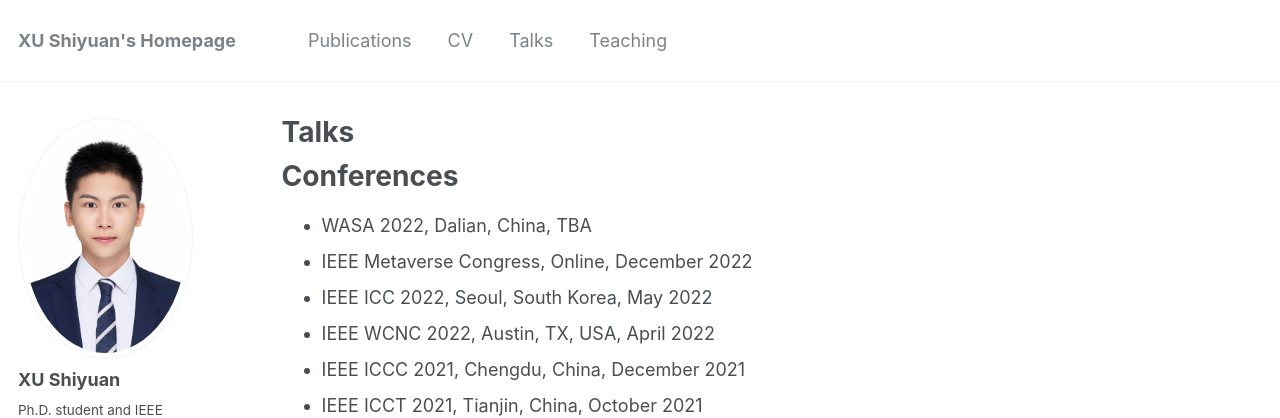
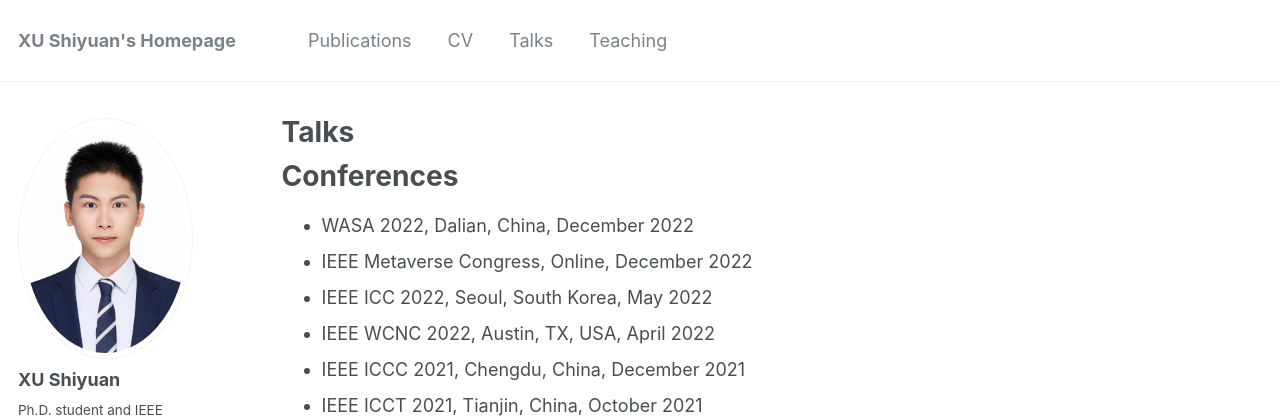
Before and after one commit to shiyuanjack/shiyuanjack.github.io, a Jekyll site: the page built from _pages/talks.md, in a window 1280 px wide. Shown: the top 418 px of the page. Built offline with Jekyll 4.4.1, drawn with Linux system fonts in a browser that asks for light colours; some web fonts are replaced.

Commit message:
Update talks.md

```diff
--- a/_pages/talks.md
+++ b/_pages/talks.md
@@ -11,7 +11,7 @@ redirect_from:
 
 Conferences
 ======
-* WASA 2022, Dalian, China, TBA
+* WASA 2022, Dalian, China, December 2022
 * IEEE Metaverse Congress, Online, December 2022
 * IEEE ICC 2022, Seoul, South Korea, May 2022
 * IEEE WCNC 2022, Austin, TX, USA, April 2022
```
